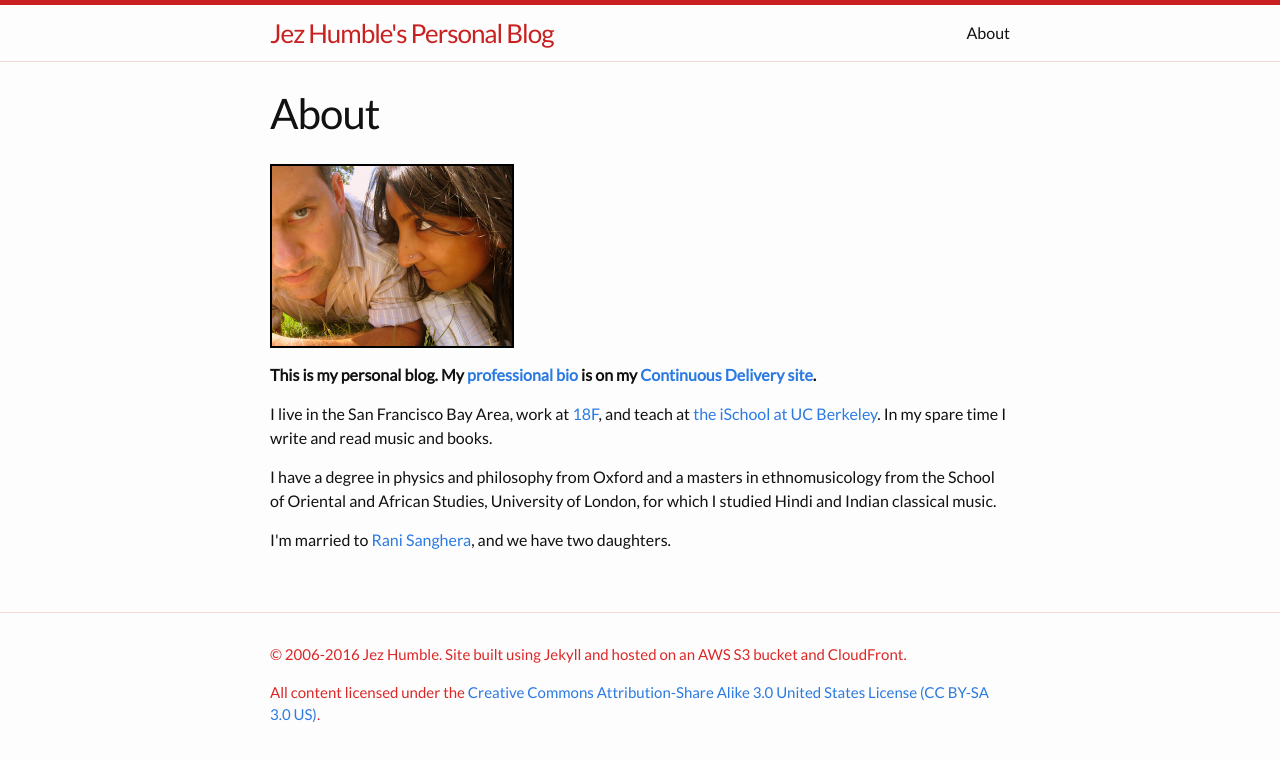
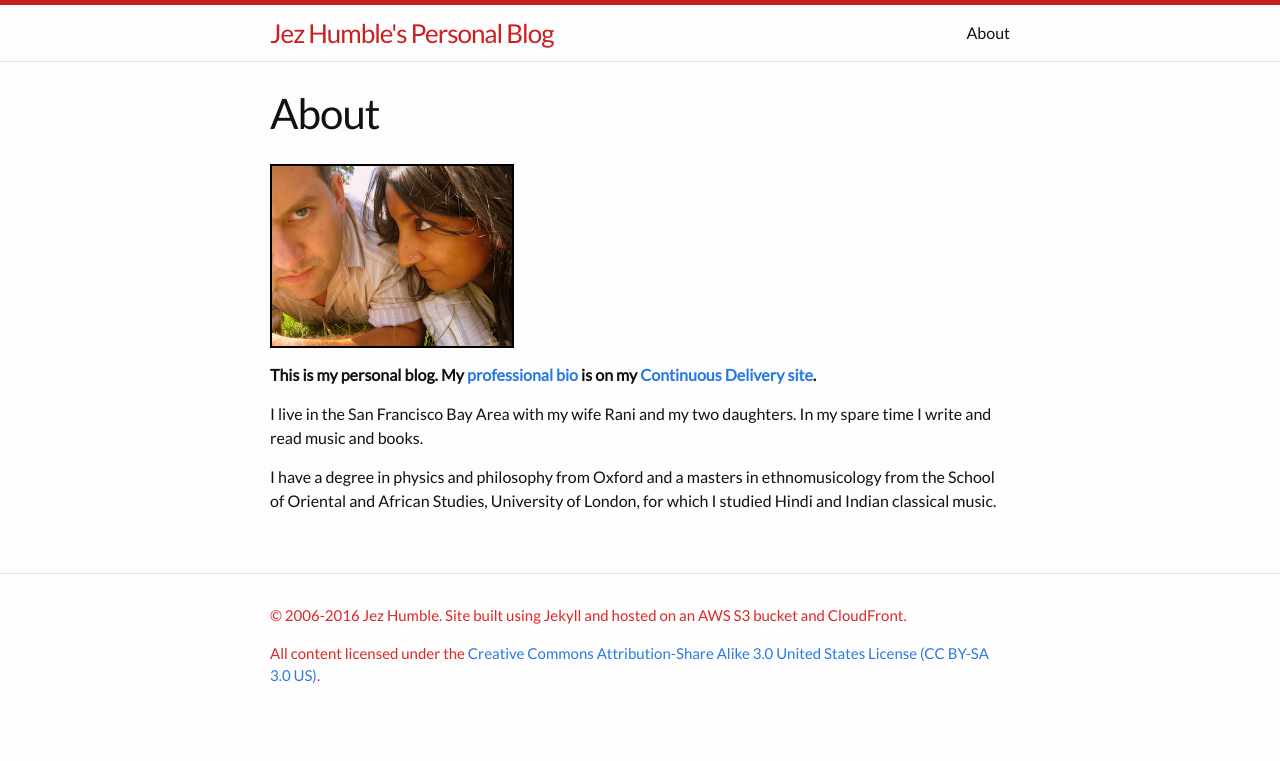
Before and after one commit to jezhumble/blog, a Jekyll site: the page built from about.html, in a window 1280 px wide. Shown: the top 761 px of the page. Built offline with Jekyll 4.4.1, drawn with Linux system fonts in a browser that asks for light colours.

Commit message:
Update about.html

```diff
--- a/about.html
+++ b/about.html
@@ -17,7 +17,5 @@ date_gmt: '2006-04-25 14:29:56 +0000'
 <p><img style="border: 2px solid black;" src="/assets/jez_rani.jpg"
 alt="Rani and Jez" width="240" height="180" /></p>
 <p><strong>This is my personal blog. My <a href="https://continuousdelivery.com/about/talks/">professional bio</a> is on my <a href="https://continuousdelivery.com/">Continuous Delivery site</a>.</strong></p>
-<p>I live in the San Francisco Bay Area, work at <a href="http://www.18f.gov/">18F</a>, and teach at <a
-href="http://ischool.berkeley.edu">the iSchool at UC Berkeley</a>. In my spare time I write and read music and books.</p>
+<p>I live in the San Francisco Bay Area with my wife Rani and my two daughters. In my spare time I write and read music and books.</p>
 <p>I have a degree in physics and philosophy from Oxford and a masters in ethnomusicology from the School of Oriental and African Studies, University of London, for which I studied Hindi and Indian classical music.</p>
-<p>I'm married to <a href="http://twitter.com/ranisanghera">Rani Sanghera</a>, and we have two daughters.</p>
```
